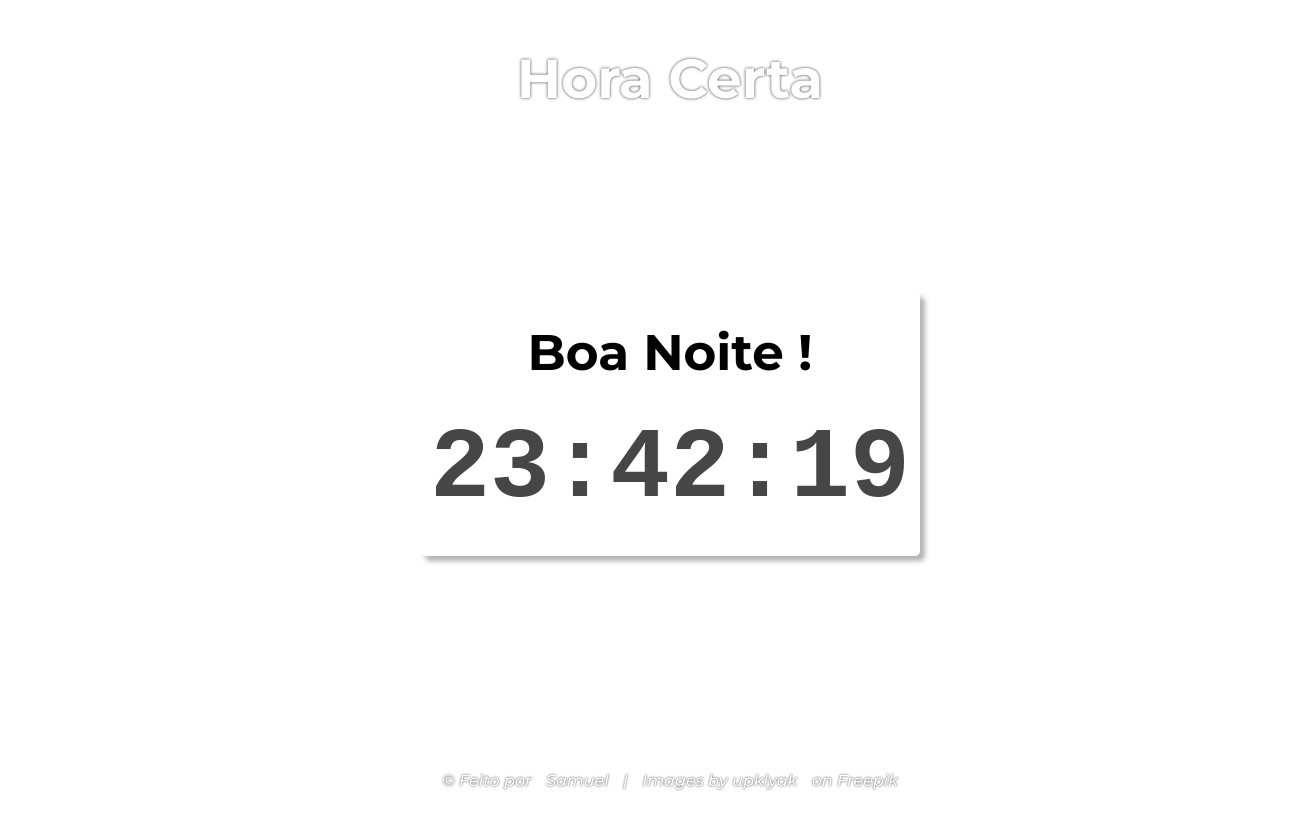
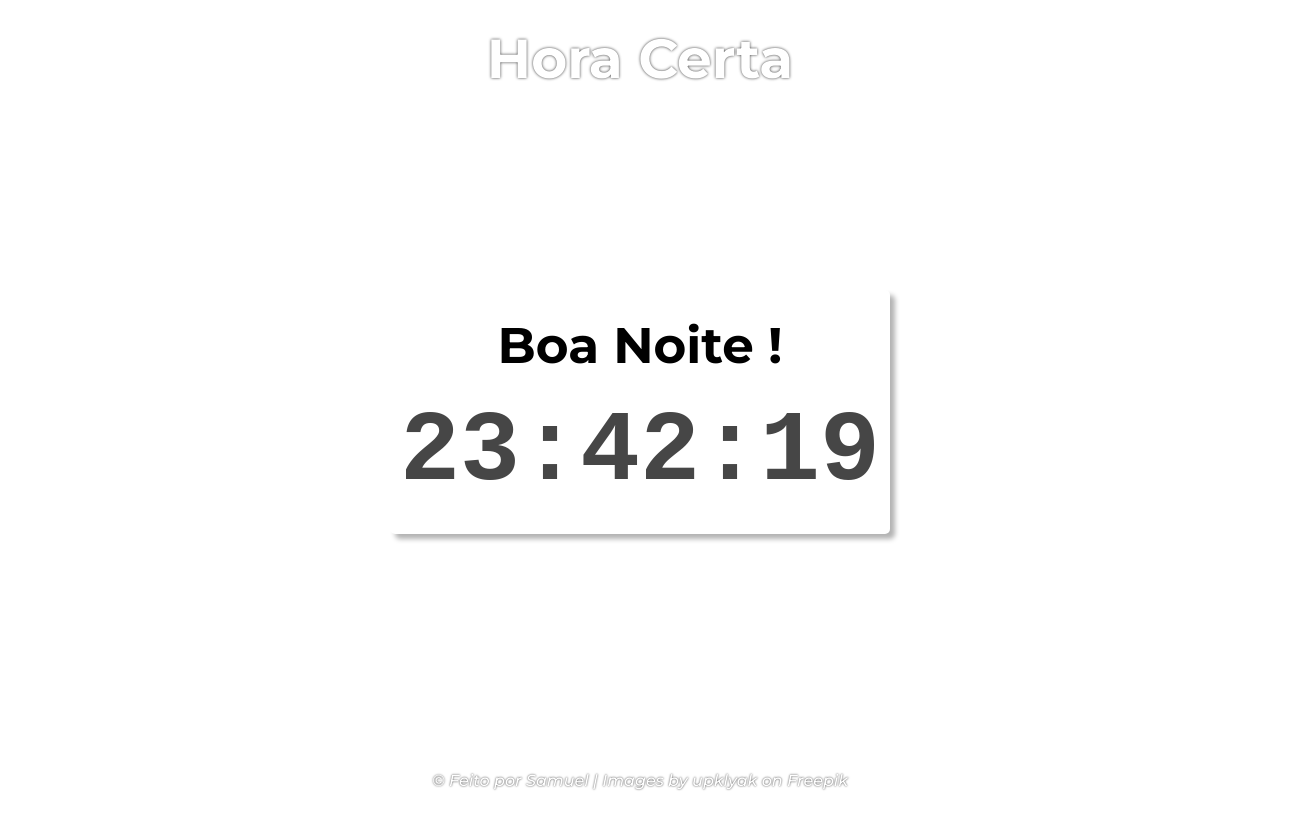
Before and after one commit to samuelsilvati/relogio, a plain HTML site: page index.html in a window 1280 px wide. Shown: the whole page, 1310 px wide, since content can reach past the window. Drawn offline with Linux system fonts and the light colour scheme.

Commit message:
Fix: Altera propriedades do HTML

```diff
--- a/style.css
+++ b/style.css
@@ -3,7 +3,6 @@
 * {
     margin: 0; padding: 0;
     box-sizing: border-box;
-    margin: 5px 10px;
 }
 
 body {
```
